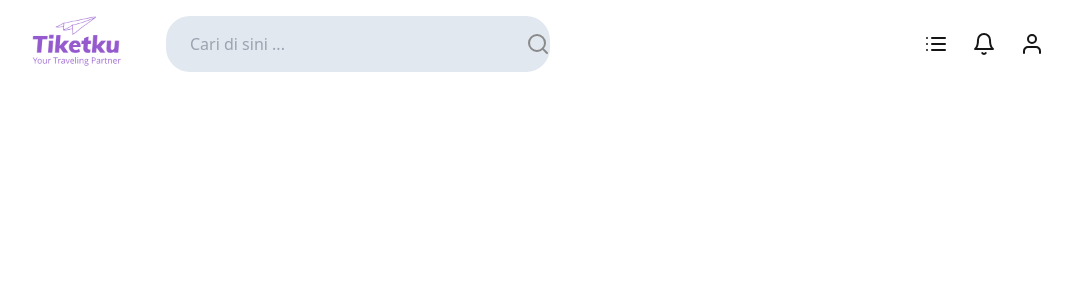
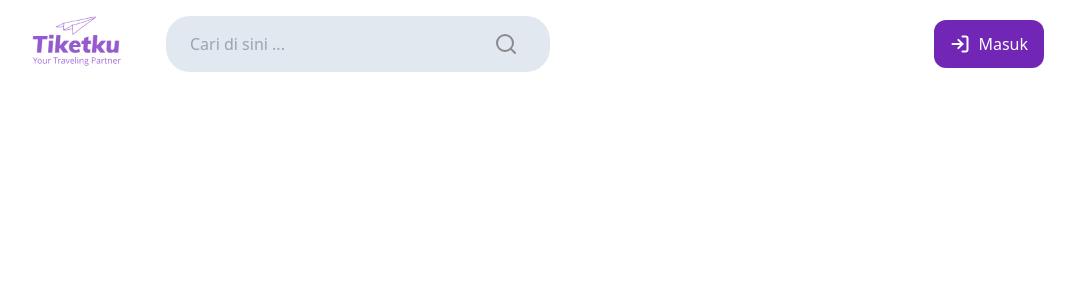
Before and after one commit to BATCH6-KEL3-FINALPROJECT/Kelompok3-Frontend-Final_Project, a React (Vite) app: page / in a window 1280 px wide. Shown: the top 300 px of the page, without its empty margins (124-1199 px from the left). Built offline with nearby package versions, Linux system fonts and the light colour scheme; the HTML template or start-up script is replaced by a standard one.

Commit message:
Adding : Make the navbar dynamic & responsive

```diff
--- a/src/components/InputSearch.jsx
+++ b/src/components/InputSearch.jsx
@@ -15,10 +15,10 @@ const InputSearch = () => {
         <input
           type="text"
           placeholder="Cari di sini ..."
-          className="px-6 py-4 bg-slate-200 rounded-3xl cursor-pointer w-96"
+          className="px-6 py-4 bg-slate-200 rounded-3xl cursor-pointer w-full md:w-96"
           ref={searchRef}
         />
-        <button className="absolute right-0 end-8">
+        <button className="absolute right-0 end-4 md:end-8">
           <img src={searchIcon} alt="input icon" width={24} height={24} />
         </button>
       </div>
--- a/src/components/Navbar.jsx
+++ b/src/components/Navbar.jsx
@@ -1,4 +1,4 @@
-import React, { useState } from "react";
+import React from "react";
 import navbarLogo from "../../public/Navbar_Logo.png";
 import InputSearch from "./InputSearch";
 import navbarBtnLogo from "../../public/Navbar_Button_Icon.svg";
@@ -8,12 +8,10 @@ import BellSvg from "./svg/BellSvg";
 import UserSvg from "./svg/UserSvg";
 import { Link } from "react-router-dom";
 
-const Navbar = () => {
-  const [isLogin, setIsLogin] = useState(true);
-
+const Navbar = ({ isNotification, isAccount, isHistory, isLogin }) => {
   return (
-    <header className="flex justify-between py-4 px-28 items-center">
-      <div className="flex md:ps-10 gap-10 ">
+    <nav className="flex justify-between py-4 px-2 xl:px-28 md:items-center">
+      <div className="flex flex-1 flex-col md:flex-row md:ps-10 gap-3 md:gap-10 ">
         <Link to="/">
           <img src={navbarLogo} alt="navbar logo" width={98} height={53} />
         </Link>
@@ -23,23 +21,23 @@ const Navbar = () => {
         {isLogin ? (
           <NavbarItems>
             <Link to="/history">
-              <ListSvg isActive={false} />
+              <ListSvg isActive={isHistory} />
             </Link>
             <Link to="/notification">
-              <BellSvg isActive={false} />
+              <BellSvg isActive={isNotification} />
             </Link>
             <Link to="/account">
-              <UserSvg isActive={false} />
+              <UserSvg isActive={isAccount} />
             </Link>
           </NavbarItems>
         ) : (
-          <button className="bg-[#7126B5] py-4 px-5 rounded-2xl text-white flex gap-2 items-center hover:opacity-80 transition-all">
+          <button className="bg-[#7126B5] py-3 px-4 rounded-xl text-white flex gap-2 items-center hover:opacity-80 transition-all">
             <img src={navbarBtnLogo} alt="button icon" width={20} height={20} />
             Masuk
           </button>
         )}
       </div>
-    </header>
+    </nav>
   );
 };
 
--- a/src/components/NavbarItems.jsx
+++ b/src/components/NavbarItems.jsx
@@ -1,7 +1,7 @@
 import React from "react";
 
 const NavbarItems = ({ children }) => {
-  return <div className="flex gap-6">{children}</div>;
+  return <div className="flex gap-6 py-4 md:py-0">{children}</div>;
 };
 
 export default NavbarItems;
--- a/src/pages/Home.jsx
+++ b/src/pages/Home.jsx
@@ -4,7 +4,7 @@ import Navbar from "../components/Navbar";
 const Home = () => {
   return (
     <>
-      <Navbar />
+      <Navbar isLogin={false} />
     </>
   );
 };
```
